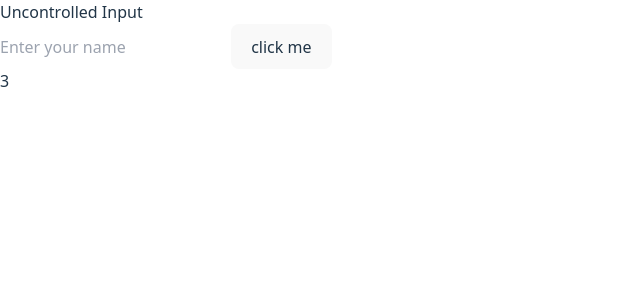
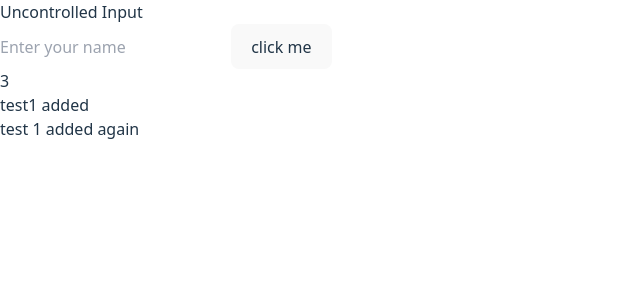
Before and after one commit to MohanSunkaraMS/Test, a React (Vite) app: page / in a window 1280 px wide. Shown: the top 300 px of the page, without its empty margins (0-640 px from the left). Built offline with nearby package versions, Linux system fonts and the light colour scheme.

Commit message:
third commit

```diff
--- a/src/App.tsx
+++ b/src/App.tsx
@@ -18,6 +18,8 @@ function App() {
       {/* <button onClick={showValue}>Show Value</button> */}
       <button onClick={()=>setcount(count=>count+1)}>click me</button>
       <p>{count}</p>
+      <p>test1 added</p>
+      <p> test 1 added again</p>
     </div>
   );
 }
```
